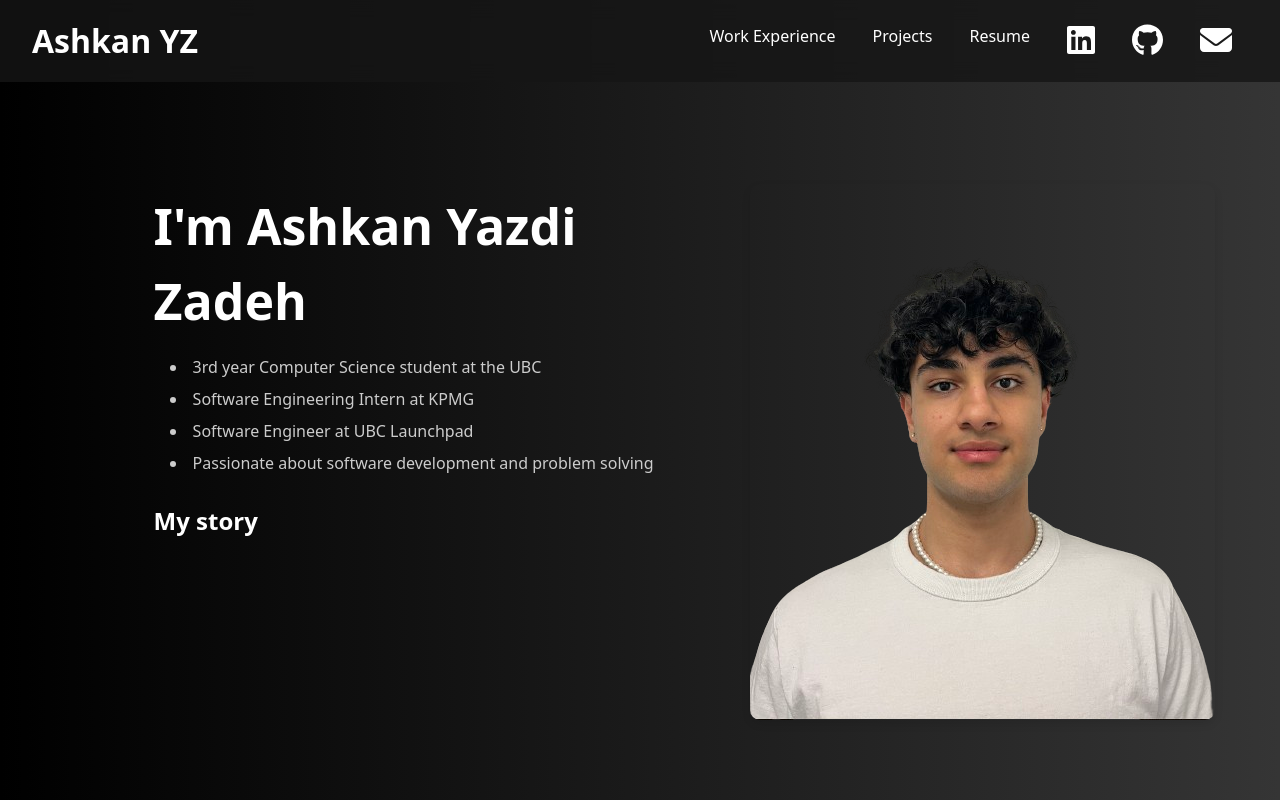
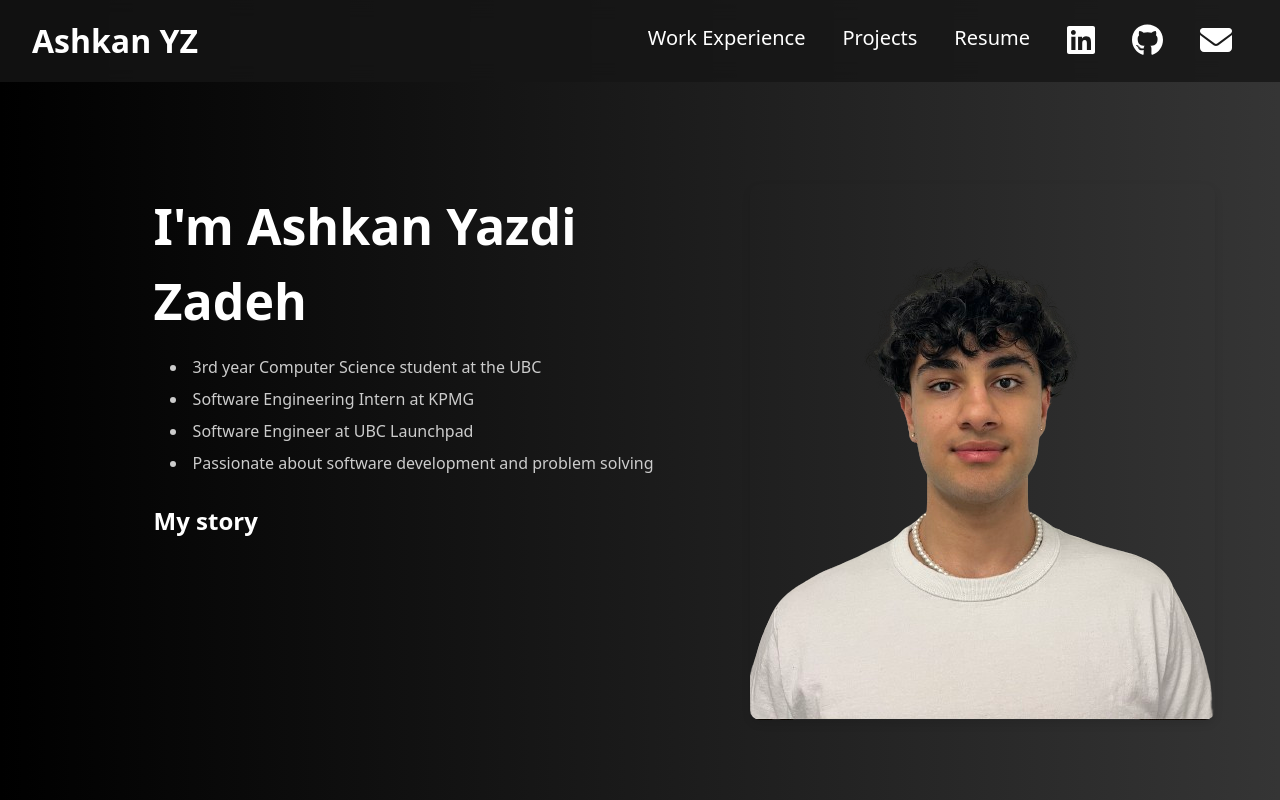
Before and after one commit to Ashoolak/my-portfolio, a Next.js app: page / in a window 1280 px wide. Shown: the top 800 px of the page. Built offline with nearby package versions, Linux system fonts and the light colour scheme.

Commit message:
Fixed error in styles

```diff
--- a/src/components/Header.js
+++ b/src/components/Header.js
@@ -32,10 +32,14 @@ export default function Header() {
       </button>
       <nav className={isMobileMenuOpen ? styles.mobileNav : styles.desktopNav}>
         {/* Add onClick={handleLinkClick} to each link */}
-        <a href="/#Work-Experience" onClick={handleLinkClick} className="2xl">
+        <a
+          href="/#Work-Experience"
+          onClick={handleLinkClick}
+          className="text-xl"
+        >
           Work Experience
         </a>
-        <a href="/#Projects" onClick={handleLinkClick} className="2xl">
+        <a href="/#Projects" onClick={handleLinkClick} className="text-xl">
           Projects
         </a>
         <a
@@ -43,7 +47,7 @@ export default function Header() {
           target="_blank"
           rel="noopener noreferrer"
           onClick={handleLinkClick}
-          className="2xl"
+          className="text-xl"
         >
           Resume
         </a>
```
